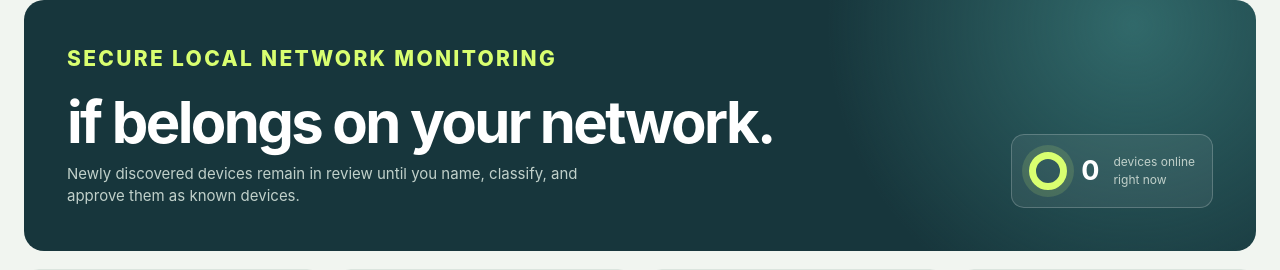
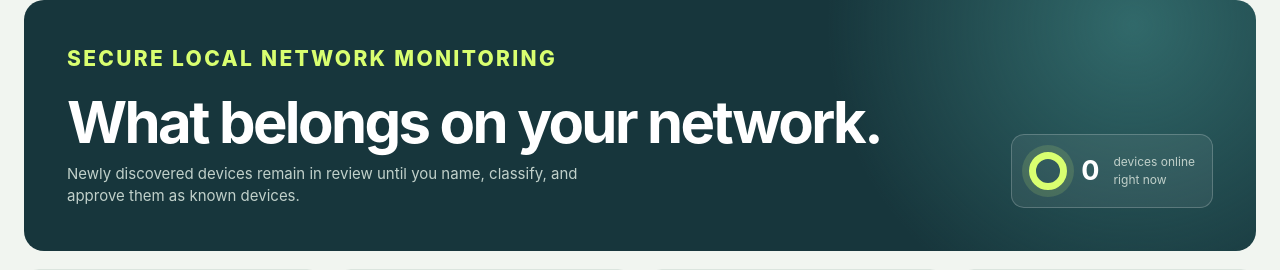
Before and after one commit to RangiraDave/SentinelLAN, a Django app: page / in a window 1280 px wide. Shown: the part 111-381 px from the top of the page. Run offline with Django 5.2, Linux system fonts and the light colour scheme; the visitor is signed in with stand-in values (Sample User, id 1); data comes from the database, SQL or seed files in the repository; data that the repository does not hold is empty.

Commit message:
What belongs

```diff
--- a/netmonitor/devices/templates/devices/dashboard.html
+++ b/netmonitor/devices/templates/devices/dashboard.html
@@ -22,7 +22,7 @@
     {% if messages %}<section class="messages" aria-live="polite">{% for message in messages %}<p class="message {{ message.tags }}">{{ message }}</p>{% endfor %}</section>{% endif %}
 
     <section class="hero">
-      <div><p class="eyebrow">Secure local network monitoring</p><h1>if belongs on your network.</em></h1><p>Newly discovered devices remain in review until you name, classify, and approve them as known devices.</p></div>
+      <div><p class="eyebrow">Secure local network monitoring</p><h1>What belongs on your network.</em></h1><p>Newly discovered devices remain in review until you name, classify, and approve them as known devices.</p></div>
       <div class="online-orb"><strong>{{ online_count }}</strong><span>devices online<br>right now</span></div>
     </section>
 
```
